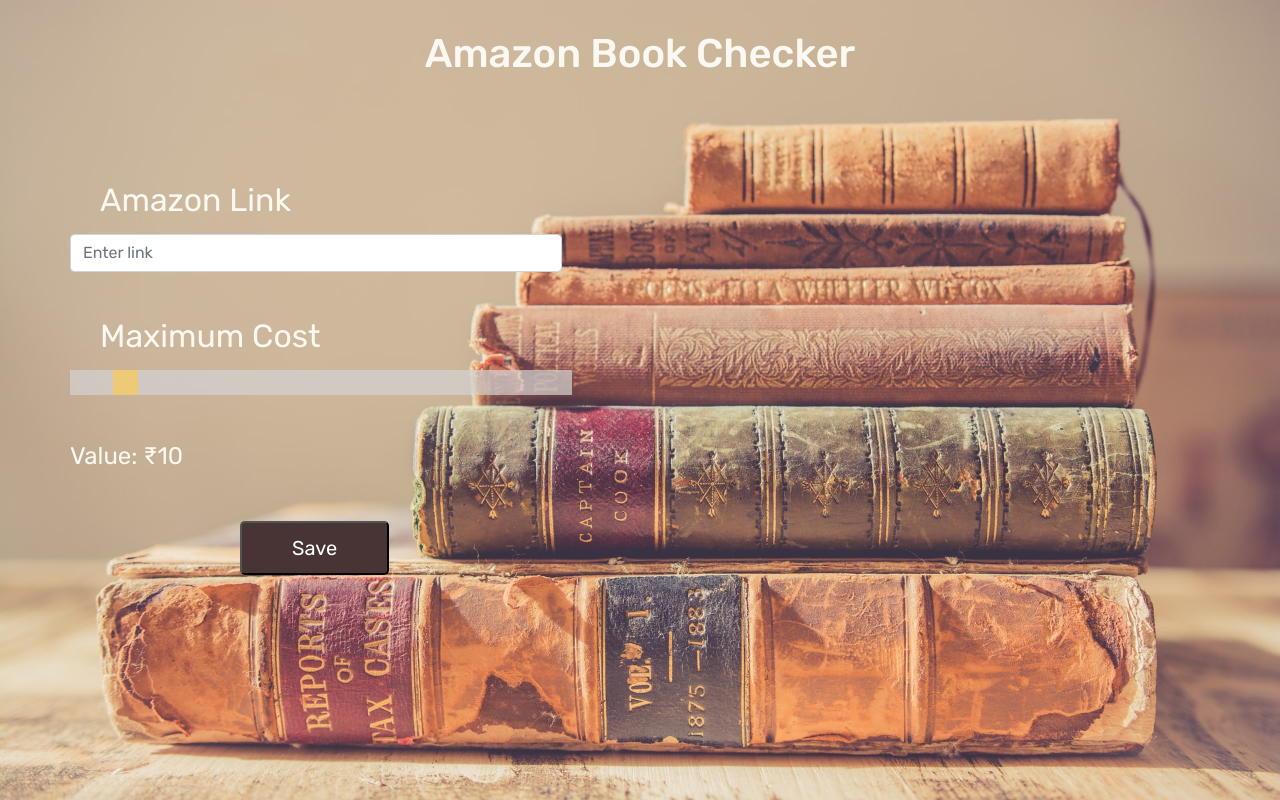
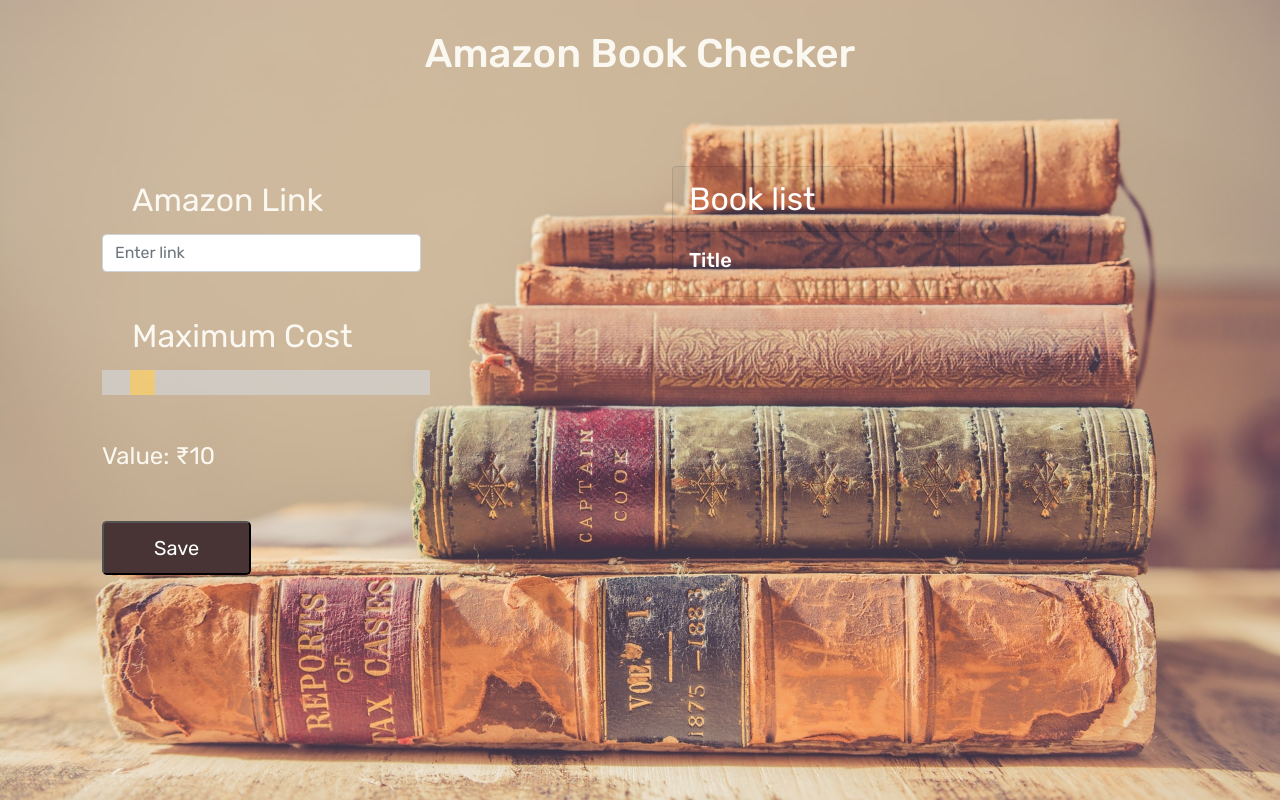
Before and after one commit to SubstantialCattle5/AMAZON_BOOK_PRICE_WEBSITE, a Flask app: page / in a window 1280 px wide. Run offline with Flask 2, Linux system fonts and the light colour scheme.

Commit message:
Integrating flask with cool stuff

```diff
--- a/main.py
+++ b/main.py
@@ -5,20 +5,26 @@
 app = Flask(__name__)
 link = str()
 price = 0
+book_names, book_prices = [], list()
 
 
 def amazon(url_link: str):
+    global book_names, book_prices
     amazon_data = a_scrape.Amazon_Scrape(url=url_link)
-    print(amazon_data.bookname)
+    book_names.append(amazon_data.bookname)
+    book_prices.append(amazon_data.price)
 
 
 @app.route('/', methods=["POST", "GET"])
 def main_pg():
-    if request.method == 'POST':
+    global book_names
+    if request.method == 'POST' and len(request.form['link_text']) != 0:
         link, price = request.form['link_text'], request.form['value']
         amazon(url_link=f'{link}')
-        return render_template('index.html')
+        return render_template('index.html', titles=book_names )
+
     else:
+        book_names = []
         return render_template('index.html')
 
 
--- a/static/css/styles.css
+++ b/static/css/styles.css
@@ -40,7 +40,7 @@
 /*Slider*/
 .slider {
     -webkit-appearance: none;
-    width: 85%;
+    width: 120% ;
     height: 25px;
     background: #d3d3d3;
     outline: none;
@@ -79,8 +79,6 @@
 }
 /*Button*/
 .button{
-    position : relative ;
-    left : 170px;
     padding : 10px 50px 10px 50px ;
     background-color :#483434  ;
     color : white ;
--- a/templates/index.html
+++ b/templates/index.html
@@ -18,8 +18,14 @@
 <div class = 'Parent'>
     <h1 class = 'Title d-flex justify-content-center'>Amazon Book Checker</h1>
 <div class = 'parent_down'>
+
+
+    <!--JavaScript MumboJumbo-->
+    <div class="container">
+        <div class="row">
+            <div class="col-lg-6 col-sm-12">
                 <form action ='#' method = 'post'>
-        <div class="form-group col-5">
+                    <div class="form-group col-7">
                         <!--LINK-->
                         <label for="Link" class='title link_title'>Amazon Link </label>
 
@@ -38,8 +44,20 @@
                     <button type="submit" class="btn-lg  button" value ='submit'>Save</button>
 
                 </form>
-
-    <!--JavaScript MumboJumbo-->
+            </div>
+            <div class="col">
+                <div class="card text-white bg-transparent mb-3" style="max-width: 18rem;">
+                    <div class="card-header">Book list</div>
+                    <div class="card-body">
+                        <h5 class="card-title">Title</h5>
+                        {% for i in titles : %}
+                        <p class="card-text">{{i}}</p>
+                        {% endfor %}
+                    </div>
+                </div>
+            </div>
+        </div>
+    </div>
     <script>
         var slider = document.getElementById("myRange");
         var output = document.getElementById("price");
```
Lines whose indentation alone changed are shown as unchanged.
